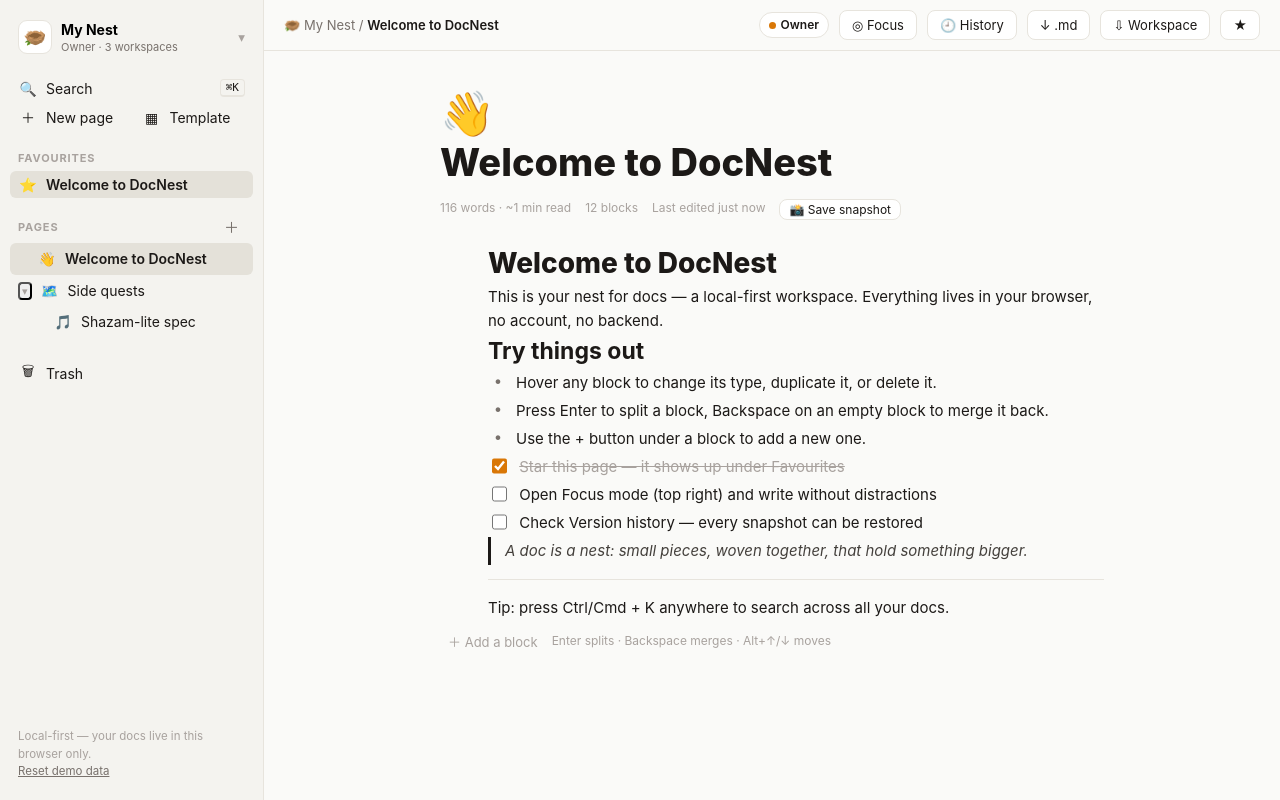
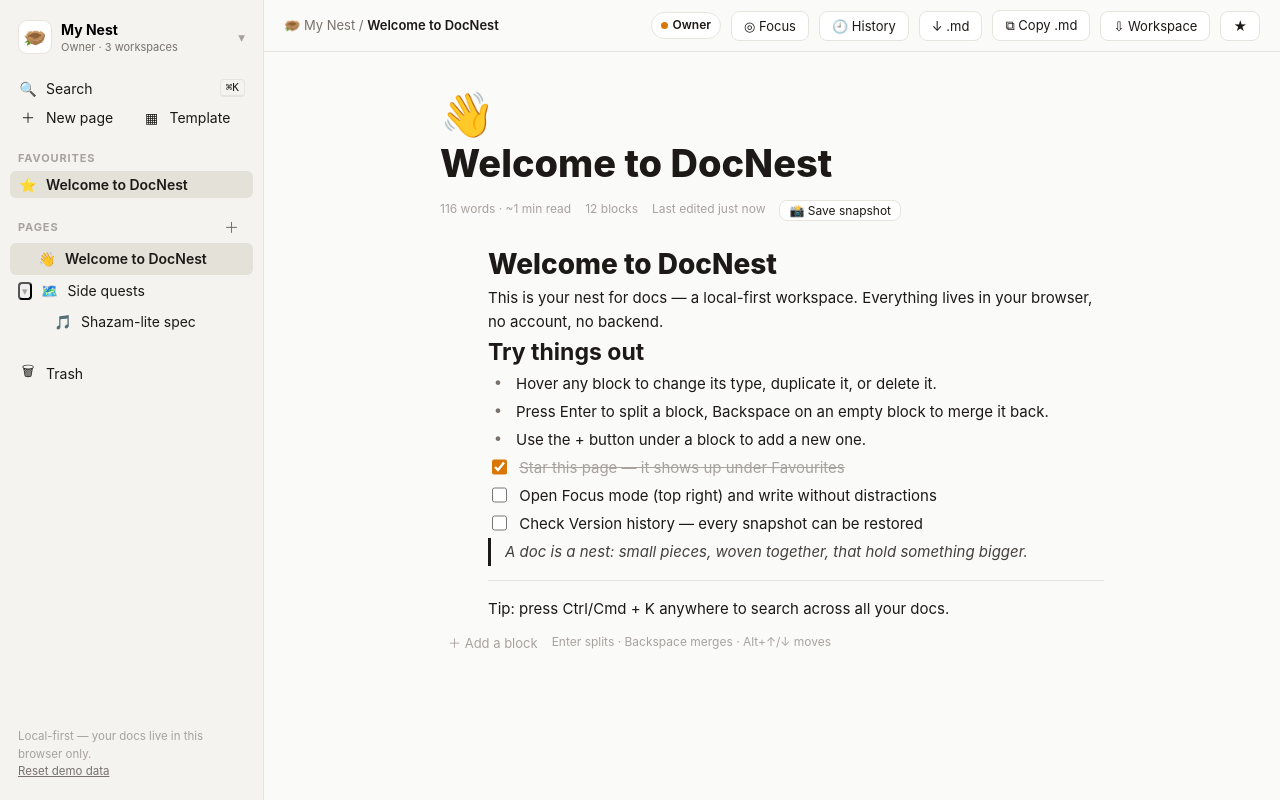
Before and after one commit to iamkorvynn/docnest, a React (Vite) app: page / in a window 1280 px wide. Built offline with nearby package versions, Linux system fonts and the light colour scheme.

Commit message:
feat: add Copy .md button (clipboard, with download fallback note)

```diff
--- a/src/App.tsx
+++ b/src/App.tsx
@@ -267,6 +267,20 @@ export default function App() {
               <button className="btn" onClick={() => setFocusOpen(true)} title="Distraction-free writing (Ctrl/⌘ Shift F)">◎ Focus</button>
               <button className="btn" onClick={() => setHistoryOpen(true)} title="Browse and restore past versions">🕘 History</button>
               <button className="btn" onClick={() => exportMarkdown(activePage)} title="Download this doc as Markdown">↓ .md</button>
+              <button
+                className="btn"
+                onClick={async () => {
+                  try {
+                    await navigator.clipboard.writeText(pageToMarkdown(activePage))
+                    showToast('Markdown copied to clipboard.')
+                  } catch {
+                    showToast('Clipboard blocked — use the .md download instead.')
+                  }
+                }}
+                title="Copy this doc as Markdown"
+              >
+                ⧉ Copy .md
+              </button>
               <button className="btn" onClick={exportWorkspace} title="Download the whole workspace as one Markdown file">⇩ Workspace</button>
               <button
                 className="btn"
```
